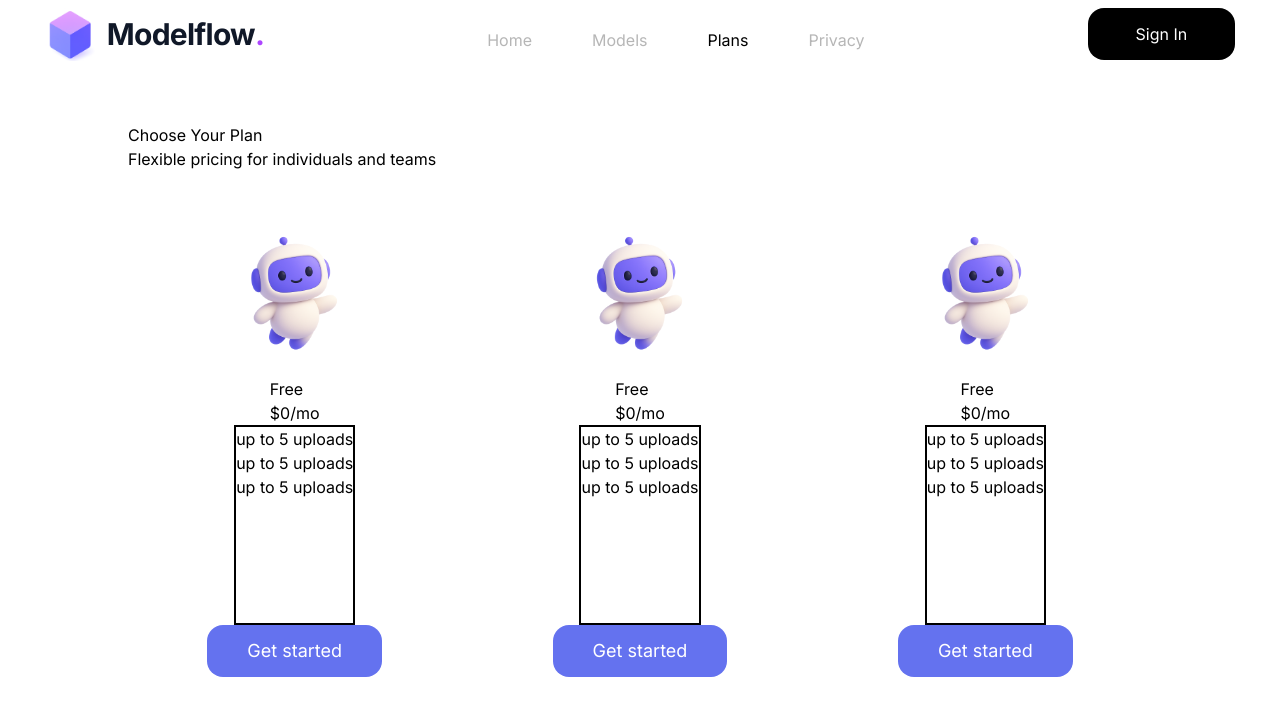
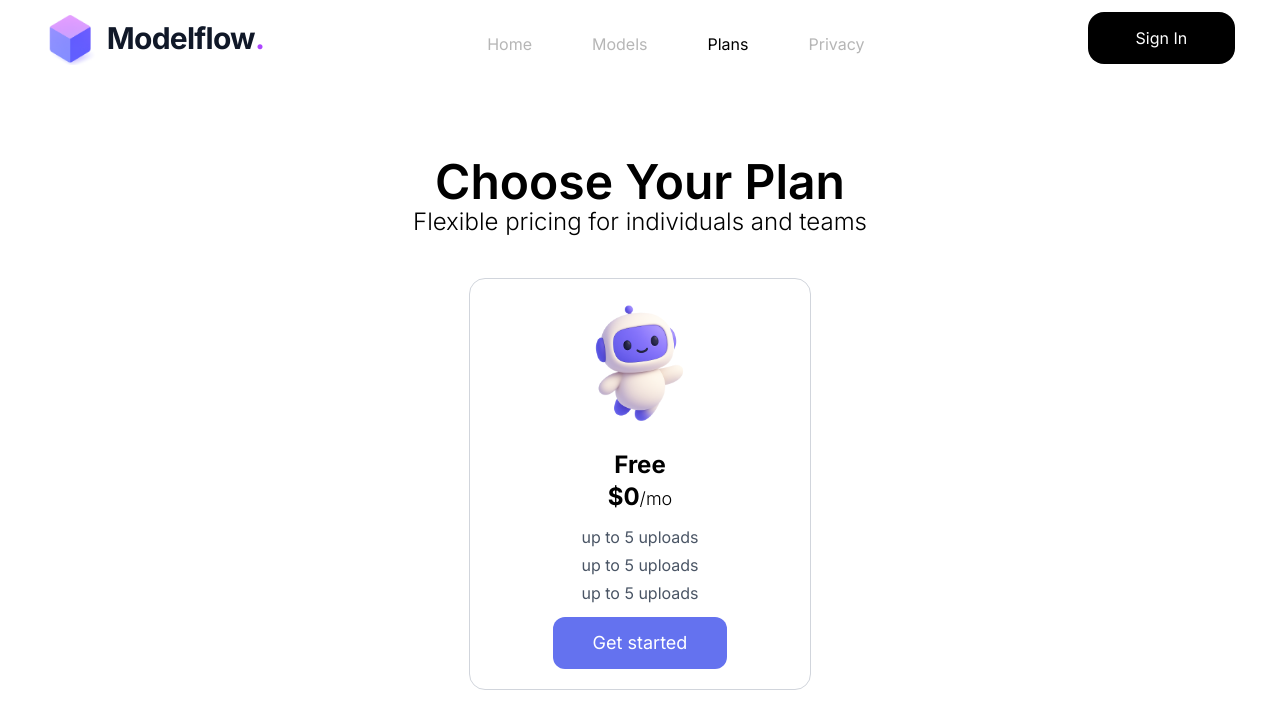
Before and after one commit to Dalaqa25/ModelFlow_nextJS, a Next.js app: page /plans in a window 1280 px wide. Shown: the top 728 px of the page. Built offline with nearby package versions, Linux system fonts and the light colour scheme.

Commit message:
styled plans boxes

```diff
--- a/app/components/navbar.jsx
+++ b/app/components/navbar.jsx
@@ -20,8 +20,8 @@ export default function Navbar() {
     ]
 
     return (
-        <header className="flex justify-center w-full bg-transparent">
-            <nav style={{ backgroundColor: 'rgba(255,255,255,0.89)' }} className="w-[93%] max-w-[1600px] mt-2 fixed z-50 rounded-2xl flex justify-between items-center change-width">
+        <header className="flex justify-center py-3 w-full bg-transparent">
+            <nav style={{ backgroundColor: 'rgba(255,255,255,0.89)' }} className="w-[93%] max-w-[1600px] fixed z-50 rounded-2xl flex justify-between items-center change-width">
                 {/* Logo + Brand */}
                 <Link className="flex items-center text-center gap-3" href="/">
                     <img src="logo.png" alt="logo.svg" width={50} height={50} />
--- a/app/components/plansBox.jsx
+++ b/app/components/plansBox.jsx
@@ -1,14 +1,14 @@
 export default function plansBox() {
     return (
-        <div className='w-1/3 flex justify-center flex-col items-center'>
+        <div className='w-1/3 flex justify-center flex-col items-center border-gray-300 rounded-2xl border-1'>
             <img className='w-1/2 ' src='plansImg1.png' alt='plans image 1'/>
-            <h1>Free <br/> $<span>0<span>/mo</span></span> </h1>
-            <ul className='h-[200px] border-2'>
+            <h1 className='font-bold text-2xl'>Free <br/> $<span>0<span className='font-light text-lg'>/mo</span></span> </h1>
+            <ul className='text-gray-600 flex flex-col gap-1 mt-3'>
                 <li>up to 5 uploads</li>
                 <li>up to 5 uploads</li>
                 <li>up to 5 uploads</li>
             </ul>
-            <button className='text-lg btn-primary text-white px-10 py-3 rounded-2xl'>Get started</button>
+            <button className='text-lg btn-primary text-white px-10 py-3 rounded-xl mt-3 mb-5'>Get started</button>
         </div>
     )
 }
--- a/app/plans/page.jsx
+++ b/app/plans/page.jsx
@@ -2,15 +2,13 @@ import PlansBox from "@/app/components/plansBox";
 
 export default function PlansPage() {
     return (
-        <div className='min-h-screen flex justify-center items-center'>
+        <div className='min-h-screen text-center flex justify-center items-center'>
             <div className='max-w-[1500px] w-[80%] m-auto flex flex-col gap-10'>
                 <div>
-                    <h1>Choose Your Plan</h1>
-                    <p>Flexible pricing for individuals and teams</p>
+                    <h1 className='font-semibold text-5xl'>Choose Your Plan</h1>
+                    <p className='font-light text-2xl'>Flexible pricing for individuals and teams</p>
                 </div>
-                <div className='flex items-center justify-center gap-3'>
-                    <PlansBox />
-                    <PlansBox />
+                <div className='flex items-center justify-center gap-6'>
                     <PlansBox />
                 </div>
             </div>
```
